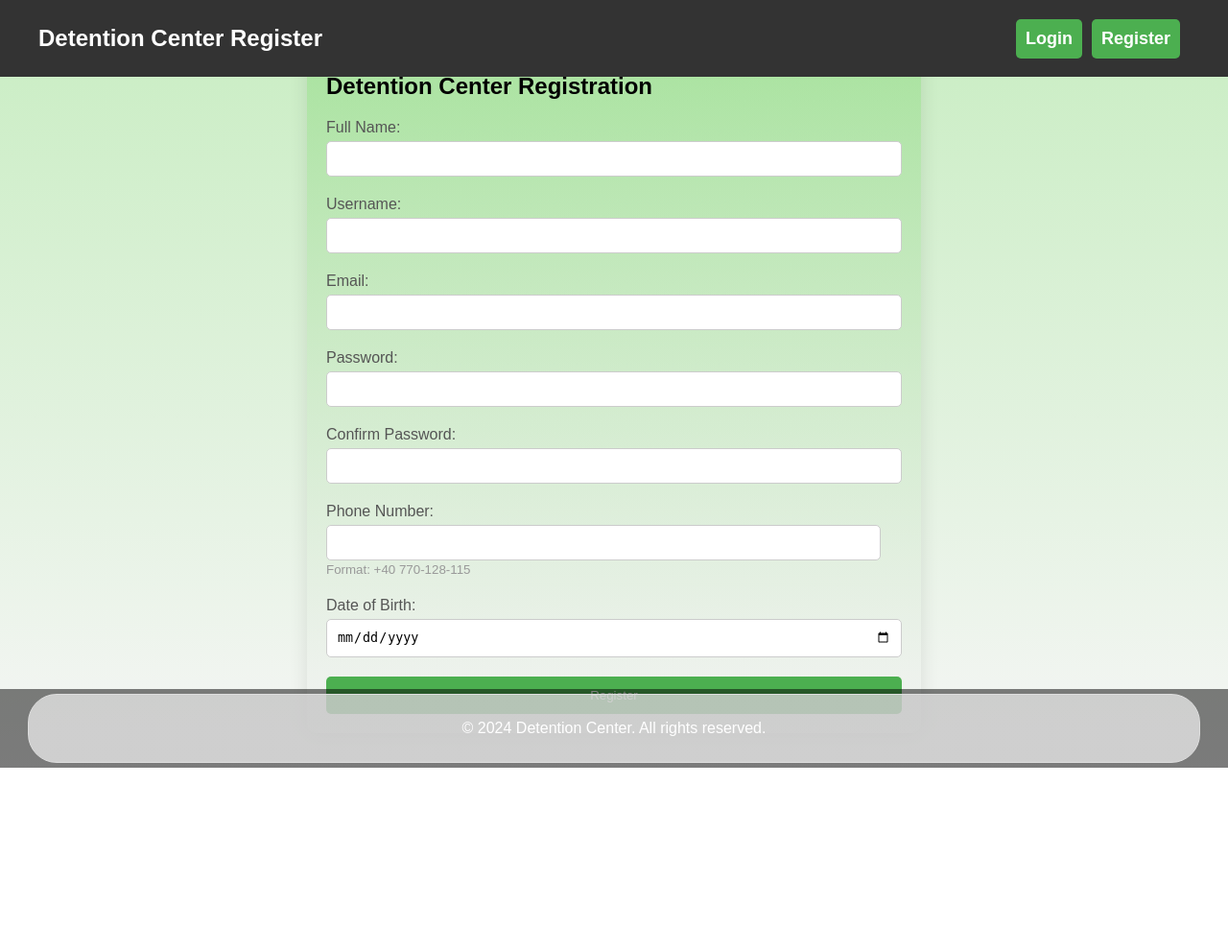
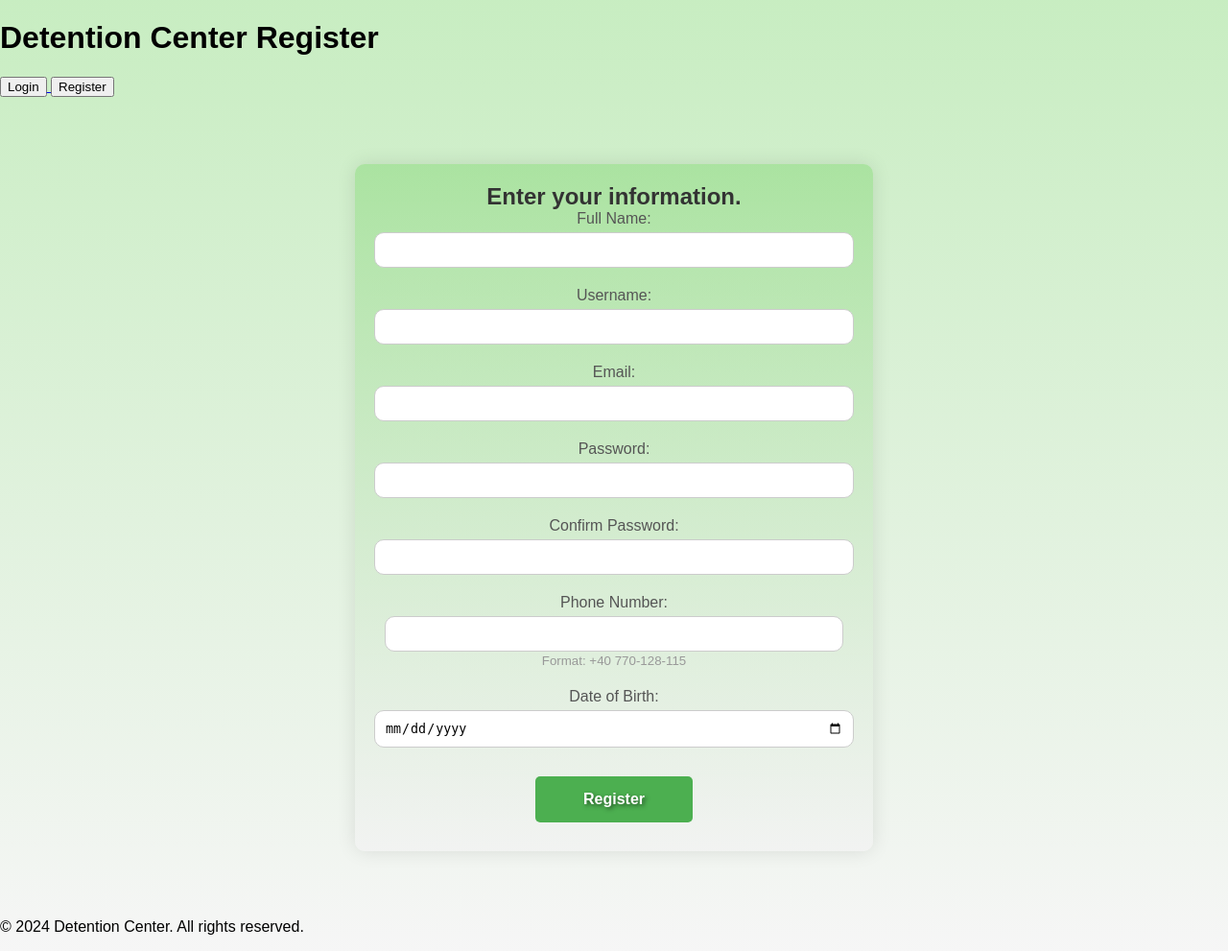
Before and after one commit to MarioGuriuc/DeAd-Detention-Admin, a PHP site: page /register.html in a window 1280 px wide. Shown: the whole page at 96% size. Before the commit the page ends 800 px from the top, so only its background shows below. Run offline with PHP 8.4, Linux system fonts and the light colour scheme.

Commit message:
[Mario Guriuc] Updated Register Page and refactored CSS
Signed-off-by: MarioGuriuc <mario.guriuc@student.uaic.ro>

```diff
--- a/FrontEnd/HomePage/home.html
+++ b/FrontEnd/HomePage/home.html
@@ -38,5 +38,6 @@
 <footer>
     <p>&copy; 2024 Detention Center. All rights reserved.</p>
 </footer>
+
 </body>
 </html>
--- a/FrontEnd/RegisterPage/register.html
+++ b/FrontEnd/RegisterPage/register.html
@@ -5,6 +5,9 @@
     <meta name="viewport" content="width=device-width, initial-scale=1.0">
     <title>Detention Center Registration</title>
     <link rel="stylesheet" href="style_register.css">
+    <link rel="stylesheet" href="../Styles/header.css">
+    <link rel="stylesheet" href="../Styles/footer.css">
+    <link rel="stylesheet" href="../Styles/login-register-buttons.css">
     <script>
         function redirectToChooseDetentionCenters() {
             window.location.href = "../DetentionCentersPage/detention_centers.html";
@@ -26,7 +29,7 @@
 </header>
 <body>
 <div class="register-container">
-    <h2>Detention Center Registration</h2>
+    <h2>Enter your information.</h2>
     <form action="#" method="POST">
         <div class="input-group">
             <label for="fullname">Full Name:</label>
@@ -62,8 +65,6 @@
 </div>
 </body>
 <footer>
-    <div class="container">
-        <p>&copy; 2024 Detention Center. All rights reserved.</p>
-    </div>
+    <p>&copy; 2024 Detention Center. All rights reserved.</p>
 </footer>
 </html>
--- a/FrontEnd/RegisterPage/style_register.css
+++ b/FrontEnd/RegisterPage/style_register.css
@@ -2,12 +2,9 @@
     margin: 0;
     padding: 0;
     font-family: Arial, sans-serif;
-    height: 100vh;
+    min-height: 100vh;
     position: relative;
-    display: flex;
-    justify-content: center;
-    align-items: center;
-    min-height: 100vh;
+    overflow-x: hidden;
     background: linear-gradient(rgba(110, 208, 93, 0.38), rgba(242, 242, 242, 0.7));
 }
 
@@ -30,7 +27,7 @@
 .input-group input[type="number"] {
     width: 100%;
     padding: 10px;
-    border-radius: 5px;
+    border-radius: 10px;
     border: 1px solid #ccc;
     box-sizing: border-box;
 }
@@ -43,34 +40,33 @@
     color: #999;
 }
 
-button {
-    width: 100%;
-    padding: 12px;
+.register-container button {
     background-color: #4CAF50;
     color: white;
+    padding: 15px 50px;
     border: none;
     border-radius: 5px;
     cursor: pointer;
     transition: background-color 0.3s ease;
-}
-
-button:hover {
-    background-color: #45a049;
-}
-
-button:active {
-    background-color: #3e8e41;
+    font-size: 16px;
+    font-weight: bold;
+    text-shadow: 2px 2px 4px rgba(0, 0, 0, 0.5);
+    margin: 10px 0;
 }
 
 .register-container {
+    text-align: center;
     background: linear-gradient(rgba(110, 208, 93, 0.38), rgba(242, 242, 242, 0.7));
     padding: 20px;
     border-radius: 10px;
     box-shadow: 0 0 20px rgba(0, 0, 0, 0.1);
-    width: 100%;
-    max-width: 600px;
-    margin-top: 60px;
-    margin-bottom: 60px;
+    max-width: 500px;
+    margin: 70px auto;
+}
+
+.register-container h2 {
+    margin: 0;
+    color: #333;
 }
 
 .register-link {
@@ -87,71 +83,175 @@
     text-decoration: underline;
 }
 
-header {
-    background-color: #333;
-    position: fixed;
-    width: 100%;
-    top: 0;
-    z-index: 999;
-    padding: 10px 20px;
+@media screen and (max-width: 768px) {
+    .register-container {
+        padding: 10px;
+        margin: 60px 20px;
+    }
+
+    .register-container h2 {
+        font-size: 20px;
+    }
+
+    .register-container button {
+        font-size: 14px;
+        padding: 10px 20px;
+    }
+
+    .input-group {
+        margin-bottom: 5px;
+    }
+
+    .input-group input[type="text"],
+    .input-group input[type="email"],
+    .input-group input[type="password"],
+    .input-group input[type="tel"],
+    .input-group input[type="date"],
+    .input-group input[type="time"],
+    .input-group input[type="number"] {
+        width: 100%;
+        padding: 5px;
+        border: 1px solid #ccc;
+        box-sizing: border-box;
+    }
 }
 
-.header-content {
-    display: flex;
-    justify-content: space-between;
-    align-items: center;
-    max-width: 1200px;
-    margin: 0 auto;
+@media screen and (min-width: 768px) and (max-width: 1024px) {
+    .register-container {
+        padding: 30px;
+        margin: 90px auto;
+    }
+
+    .register-container h2 {
+        font-size: 34px;
+    }
+
+    .register-container button {
+        font-size: 35px;
+        padding: 10px 20px;
+    }
+
+    .input-group {
+        margin-bottom: 5px;
+        font-size: 36px;
+    }
+
+    .input-group input[type="text"],
+    .input-group input[type="email"],
+    .input-group input[type="password"],
+    .input-group input[type="tel"],
+    .input-group input[type="date"],
+    .input-group input[type="time"],
+    .input-group input[type="number"] {
+        width: 100%;
+        padding: 15px;
+        border: 1px solid #ccc;
+        box-sizing: border-box;
+    }
 }
 
-.header-content h1 {
-    font-size: 24px;
-    color: white;
-    font-weight: bold;
-    transition: color 0.3s ease;
-    cursor: pointer;
+@media screen and (min-width: 1024px) and (max-width: 1200px) {
+    .register-container {
+        padding: 40px;
+        margin: 30px auto;
+    }
+
+    .register-container h2 {
+        font-size: 35px;
+    }
+
+    .register-container button {
+        font-size: 30px;
+        padding: 10px 20px;
+    }
+
+    .input-group {
+        margin-bottom: 5px;
+        font-size: 40px;
+    }
+
+    .input-group input[type="text"],
+    .input-group input[type="email"],
+    .input-group input[type="password"],
+    .input-group input[type="tel"],
+    .input-group input[type="date"],
+    .input-group input[type="time"],
+    .input-group input[type="number"] {
+        width: 100%;
+        padding: 15px;
+        border: 1px solid #ccc;
+        box-sizing: border-box;
+    }
 }
 
-.header-content h1:hover {
-    color: #45a049;
+@media screen and (min-width: 280px) and (max-width: 320px) {
+    .register-container {
+        padding: 10px;
+        margin: 8px auto;
+    }
+
+    .register-container h2 {
+        font-size: 20px;
+    }
+
+    .register-container button {
+        font-size: 14px;
+        padding: 10px 20px;
+    }
+
+    .input-group {
+        margin-bottom: 5px;
+    }
+
+    .input-group input[type="text"],
+    .input-group input[type="email"],
+    .input-group input[type="password"],
+    .input-group input[type="tel"],
+    .input-group input[type="date"],
+    .input-group input[type="time"],
+    .input-group input[type="number"] {
+        width: 100%;
+        padding: 5px;
+        border: 1px solid #ccc;
+        box-sizing: border-box;
+    }
 }
 
-.login-register {
-    display: flex;
+@media screen and (min-width: 1024px) and (max-height: 600px) {
+    .register-container {
+        margin: 0 auto;
+    }
+
+    .register-container h2 {
+        font-size: 20px;
+    }
+
+    .register-container button {
+        font-size: 14px;
+        padding: 10px 20px;
+    }
+
+    .input-group {
+        font-size: 20px;
+    }
+
+    .input-group input[type="text"],
+    .input-group input[type="email"],
+    .input-group input[type="password"],
+    .input-group input[type="tel"],
+    .input-group input[type="date"],
+    .input-group input[type="time"],
+    .input-group input[type="number"] {
+        width: 100%;
+        padding: 5px;
+        border: 1px solid #ccc;
+        box-sizing: border-box;
+    }
 }
 
-.login-register a {
-    margin-right: 10px;
+@media screen and (max-width: 375px) {
+    .register-container {
+        padding: 10px;
+        margin: 20px;
+    }
 }
-
-.login-register button {
-    background-color: #4CAF50;
-    color: white;
-    padding: 10px 10px;
-    border: none;
-    border-radius: 5px;
-    cursor: pointer;
-    transition: background-color 0.3s ease;
-    font-size: 18px;
-    font-weight: bold;
-}
-
-footer {
-    background-color: rgba(0, 0, 0, 0.5);
-    color: white;
-    padding: 5px 10px;
-    position: fixed;
-    width: 100%;
-    bottom: 0;
-    text-align: center;
-    z-index: 999;
-}
-
-.container {
-    max-width: 1200px;
-    margin: 0 auto;
-    padding: 10px;
-    background: linear-gradient(rgba(242, 242, 242, 0.7), rgba(242, 242, 242, 0.7));
-    border: 1px solid #ddd;
-    border-radius: 30px;
-}
```
Also changed, not shown: FrontEnd/InmatesPage/inmates.html (+10 -0 lines), FrontEnd/InmatesPage/style_inmates.css (+0 -54 lines), FrontEnd/Styles/footer.css (+7 -6 lines), FrontEnd/Styles/home-logout.css (+26 -0 lines), FrontEnd/Styles/search-bar.css (+14 -0 lines).
